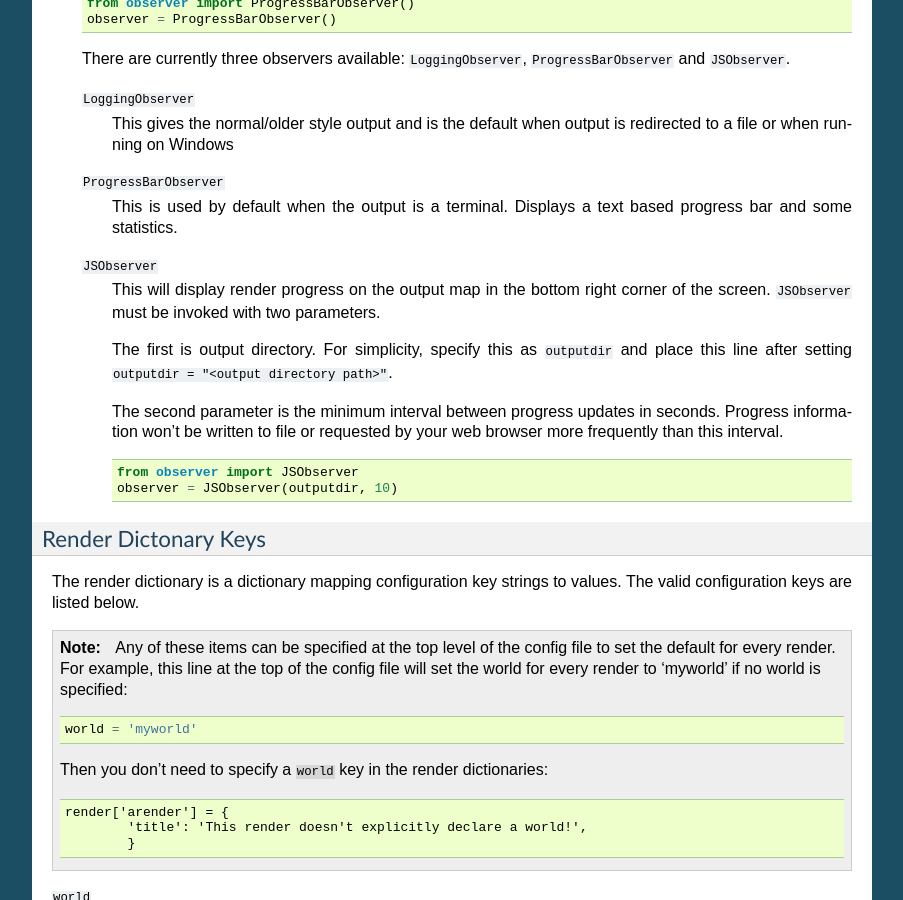
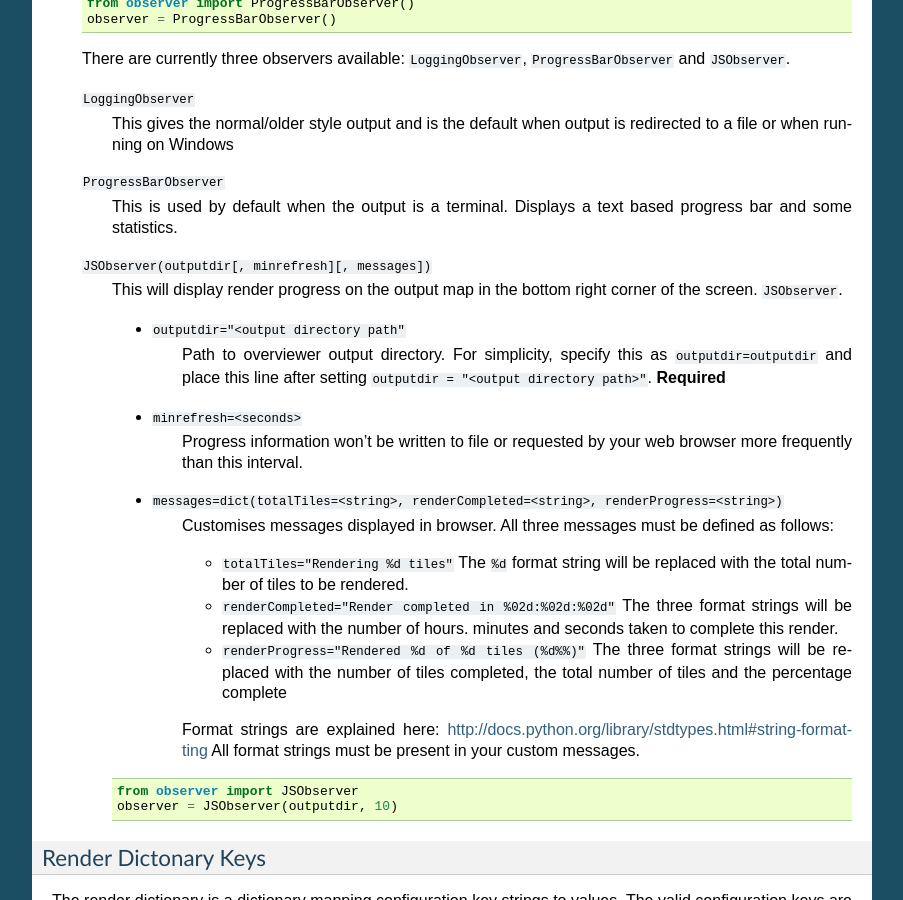
Before and after one commit to overviewer/Minecraft-Overviewer, a Sphinx documentation site: the page built from docs/config.rst, in a window 1280 px wide and 900 px high, scrolled down 3917 px. Shown: the whole window, without its empty margins (198-1101 px from the left). Built offline with Sphinx 7.4.7, drawn with Linux system fonts in a browser that asks for light colours.

Commit message:
JSObserver documentation

```diff
--- a/docs/config.rst
+++ b/docs/config.rst
@@ -269,16 +269,39 @@ the form ``key = value``. Two items take a different form:, ``worlds`` and
         This is used by default when the output is a terminal. Displays a text based
         progress bar and some statistics.
 
-    ``JSObserver``
+    ``JSObserver(outputdir[, minrefresh][, messages])``
         This will display render progress on the output map in the bottom right
-        corner of the screen. ``JSObserver`` must be invoked with two parameters.
+        corner of the screen. ``JSObserver``.
 
-        The first is output directory. For simplicity, specify this as ``outputdir``
-        and place this line after setting ``outputdir = "<output directory path>"``.
+        * ``outputdir="<output directory path"``
+            Path to overviewer output directory. For simplicity, specify this
+            as ``outputdir=outputdir`` and place this line after setting
+            ``outputdir = "<output directory path>"``.
+            **Required**
 
-        The second parameter is the  minimum interval between progress updates in
-        seconds. Progress information won't be written to file or requested by
-        your web browser more frequently than this interval.
+        * ``minrefresh=<seconds>``
+            Progress information won't be written to file or requested by your
+            web browser more frequently than this interval.
+
+        * ``messages=dict(totalTiles=<string>, renderCompleted=<string>, renderProgress=<string>)``
+            Customises messages displayed in browser. All three messages must be
+            defined as follows:
+
+            * ``totalTiles="Rendering %d tiles"``
+              The ``%d`` format string will be replaced with the total number of
+              tiles to be rendered.
+
+            * ``renderCompleted="Render completed in %02d:%02d:%02d"``
+              The three format strings  will be replaced with the number of hours.
+              minutes and seconds taken to complete this render.
+
+            * ``renderProgress="Rendered %d of %d tiles (%d%%)"``
+              The three format strings will be replaced with the number of tiles
+              completed, the total number of tiles and the percentage complete
+
+            Format strings are explained here: http://docs.python.org/library/stdtypes.html#string-formatting
+            All format strings must be present in your custom messages.
+
         ::
 
                 from observer import JSObserver
```
